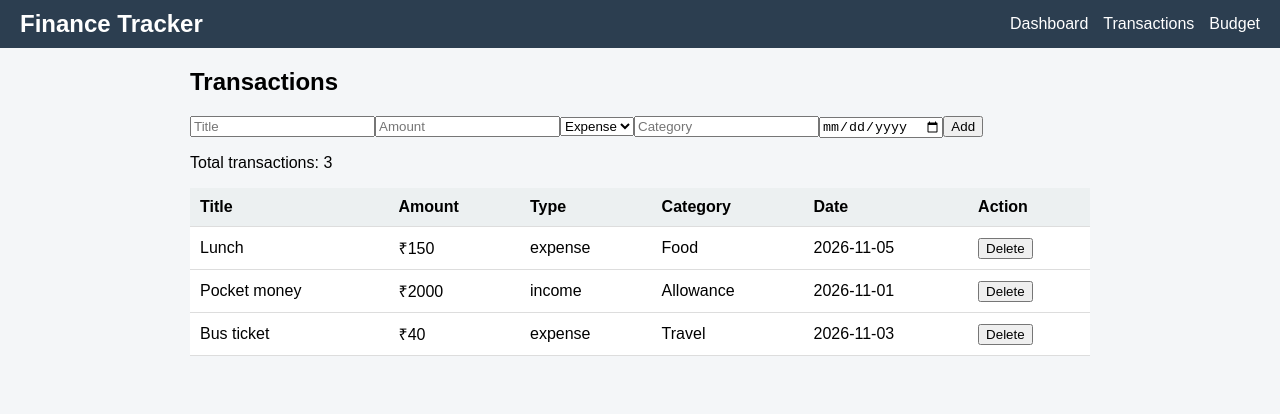
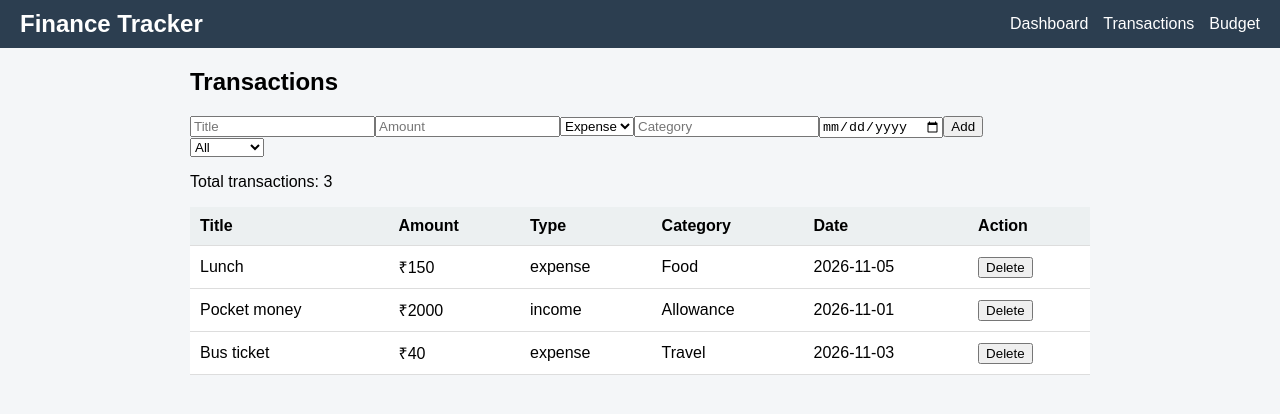
Before and after one commit to Yashmeet01/personal-finance-tracker, a React (Vite) app in the folder client/: page /transactions in a window 1280 px wide. Shown: the top 414 px of the page. Built offline with nearby package versions, Linux system fonts and the light colour scheme.

Commit message:
Add filter by type

```diff
--- a/client/src/pages/TransactionsPage.jsx
+++ b/client/src/pages/TransactionsPage.jsx
@@ -14,6 +14,7 @@ function TransactionsPage() {
   const [category, setCategory] = useState("");
   const [date, setDate] = useState("");
   const [error, setError] = useState("");
+  const [filterType, setFilterType] = useState("all");
 
   function handleSubmit(event) {
     event.preventDefault();
@@ -51,6 +52,13 @@ function TransactionsPage() {
     setTransactions(remaining);
   }
 
+  const visibleTransactions = transactions.filter((item) => {
+    if (filterType === "all") {
+      return true;
+    }
+    return item.type === filterType;
+  });
+
   return (
     <div>
       <h2>Transactions</h2>
@@ -87,7 +95,13 @@ function TransactionsPage() {
         {error && <p style={{ color: "red" }}>{error}</p>}
       </form>
 
-      <p>Total transactions: {transactions.length}</p>
+      <select value={filterType} onChange={(e) => setFilterType(e.target.value)}>
+        <option value="all">All</option>
+        <option value="income">Income</option>
+        <option value="expense">Expense</option>
+      </select>
+
+      <p>Total transactions: {visibleTransactions.length}</p>
 
       <table>
         <thead>
@@ -101,7 +115,7 @@ function TransactionsPage() {
           </tr>
         </thead>
         <tbody>
-          {transactions.map((item) => (
+          {visibleTransactions.map((item) => (
             <tr key={item.id}>
               <td>{item.title}</td>
               <td>₹{item.amount}</td>
```
